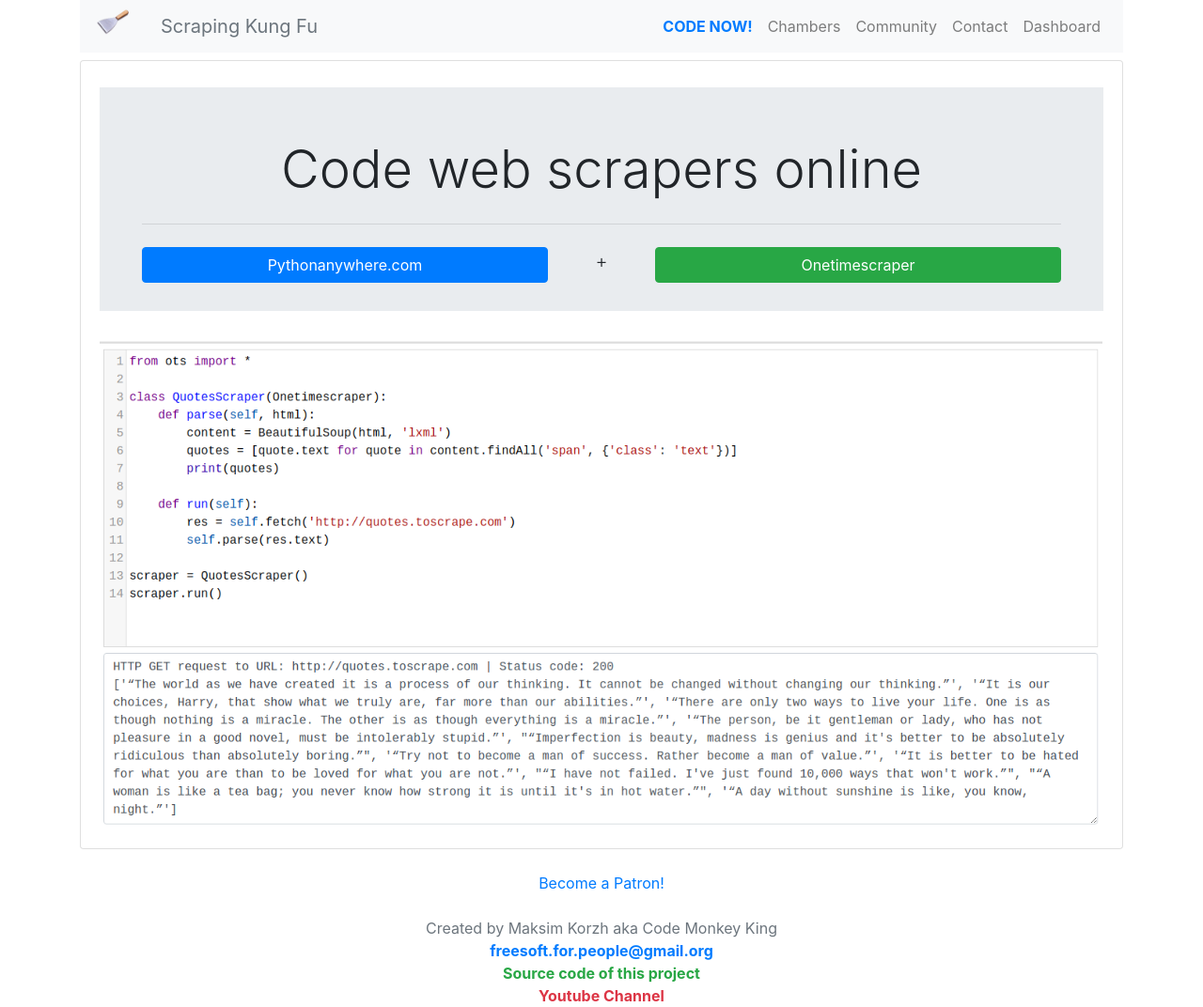
After one commit to maksimKorzh/scraping_kungfu, a Flask app: page /code in a window 1280 px wide. The commit adds this page. Shown: the whole page at 94% size. Run offline with Flask 2, Linux system fonts and the light colour scheme; some libraries are stand-ins or nearby versions.

Commit message:
added pythonanywhere refferal link

```diff
--- a/app/app.py
+++ b/app/app.py
@@ -49,6 +49,10 @@
         })
 
     return render_template('community.html', feedbacks=mongo.db.feedbacks.find({}))
+
+@app.route('/code')
+def code():
+    return render_template('code.html')
 
 @app.route('/contact')
 def contact():
--- /dev/null
+++ b/app/templates/code.html
@@ -0,0 +1,20 @@
+{% extends 'layout.html' %}
+
+{% block body %}
+  <div class="card mt-2">
+    <div class="card-body">
+      <div class="jumbotron jumbotron-fluid mt-2" style="padding: 30px">
+        <div class="container text-center">
+          <h1 class="display-4 mt-4">Code web scrapers online</h1>
+          <hr class="my-4">
+          <div class="row mt-4">
+            <div class="col"><a target="_blank" href="https://www.pythonanywhere.com/?affiliate_id=0066a4c4" class="col btn btn-primary">Pythonanywhere.com</a></div>
+            <div class="col-1 lead bold">+</div>
+            <div class="col"><a target="_blank" href="https://github.com/maksimKorzh/onetimescraper" class="col btn btn-success">Onetimescraper</a></div>
+          </div>
+        </div>
+      </div>
+      <img src="{{url_for('static', filename = 'images/ots.png')}}" style="height: 520px;"></img>
+    </div>
+  </div>
+{% endblock %}
--- a/app/templates/layout.html
+++ b/app/templates/layout.html
@@ -39,7 +39,7 @@
               <div class="collapse navbar-collapse" id="navbarsExampleDefault">
                 <ul class="navbar-nav ml-auto">
                   <li class="nav-item">
-                    <a class="nav-link" href="https://maksimkorzh.pythonanywhere.com/"><strong class="text-primary">CODE NOW!</strong></a>
+                    <a class="nav-link" href="/code"><strong class="text-primary">CODE NOW!</strong></a>
                   </li>
                   <li class="nav-item">
                     <a class="nav-link" href="/chambers">Chambers</a>
```
Also changed, not shown: app/static/images/ots.png (added).
